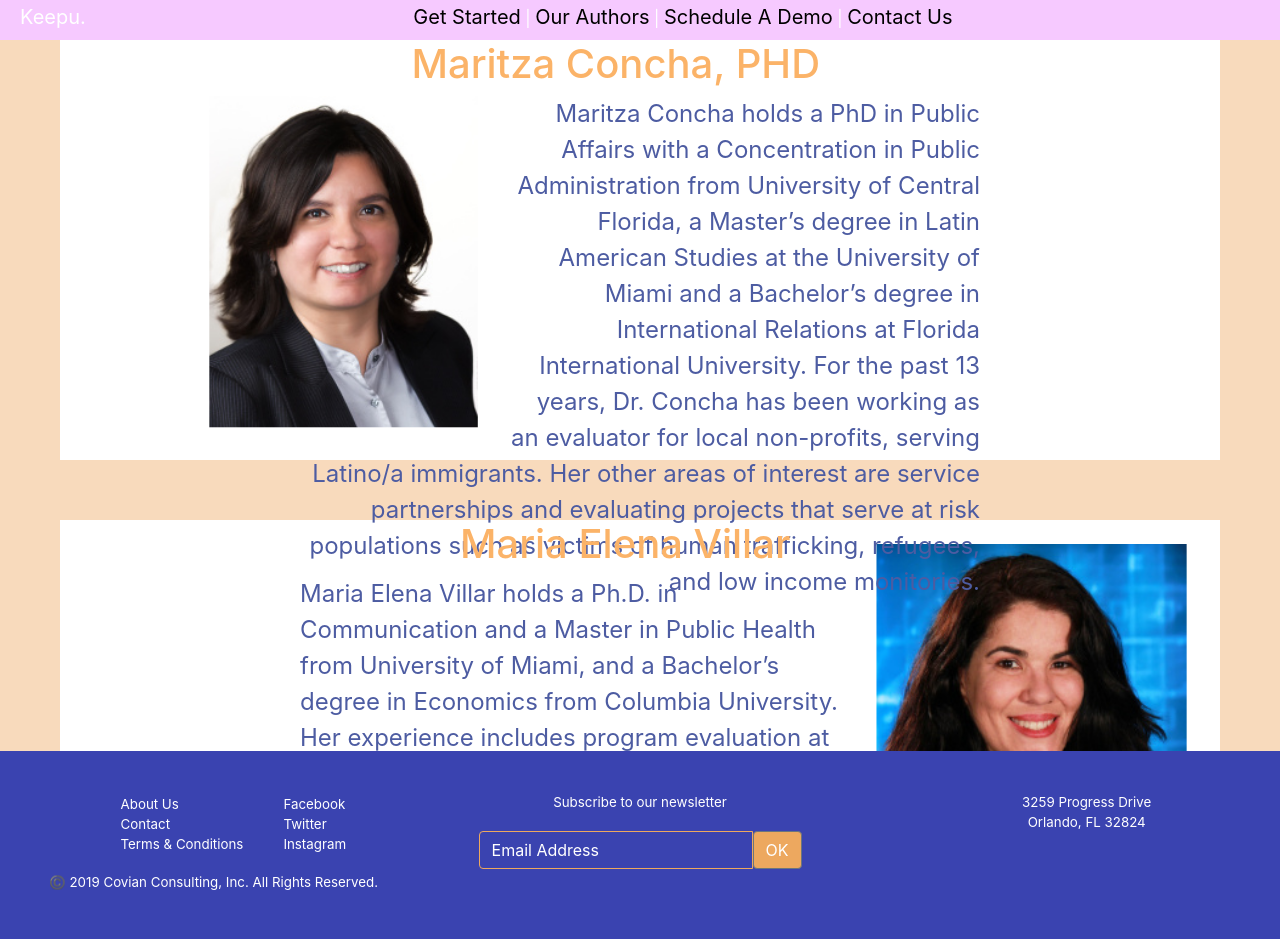
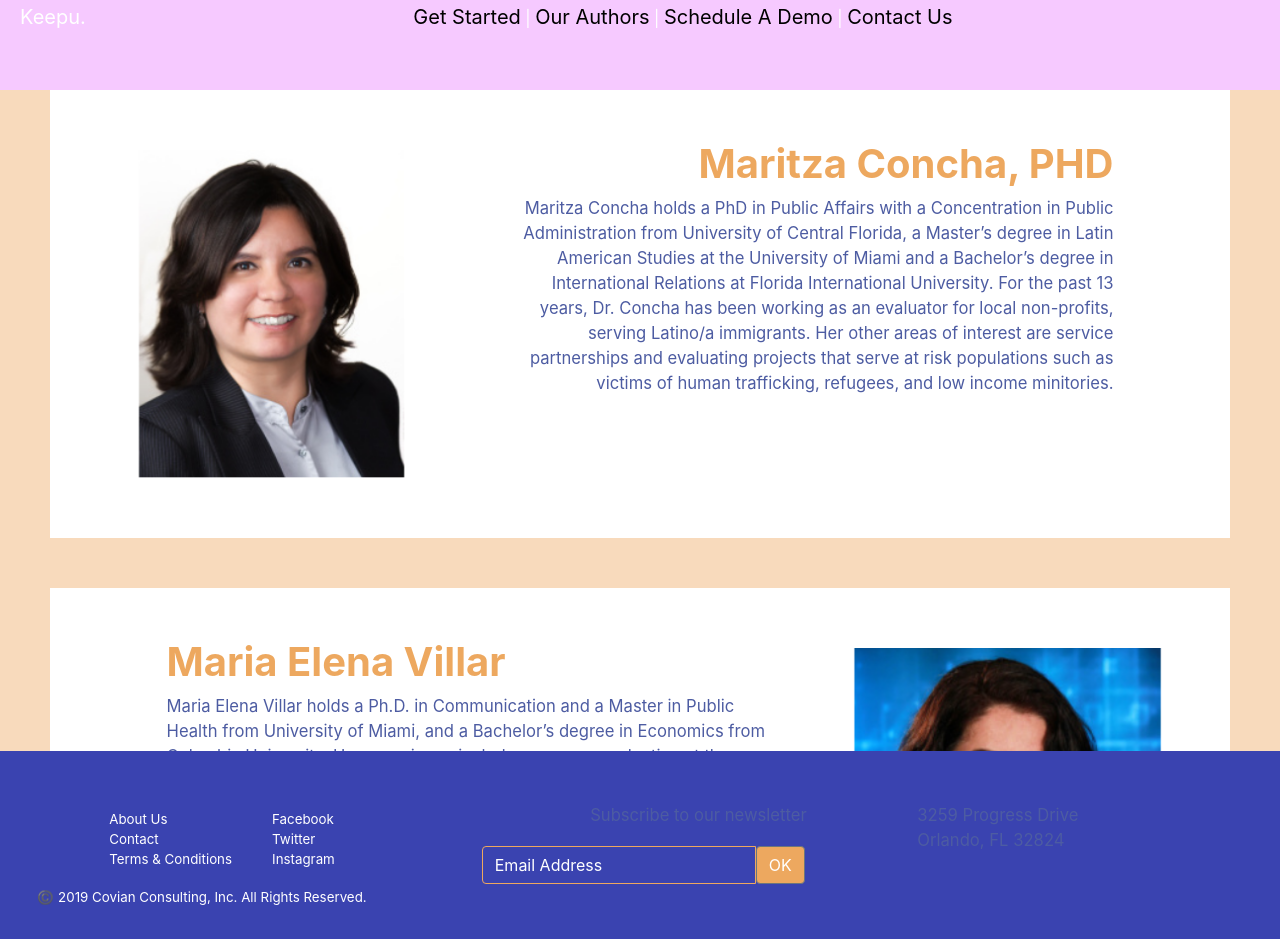
Before and after one commit to cortes-web-tech/COP4331-large-project, a React (Create React App) app in the folder website/: page /authors in a window 1280 px wide. Shown: the top 939 px of the page. Built offline with nearby package versions, Linux system fonts and the light colour scheme.

Commit message:
refactored authors page to use css flex

```diff
--- /dev/null
+++ b/website/src/components/pages/Authors.css
@@ -0,0 +1,70 @@
+@media(min-width:468px) {
+  .container1 {
+    display: flex;
+    /*border: 1px black solid;*/
+    padding: 1em;
+    justify-content: center;
+    margin: 1em;
+    flex-wrap: wrap;
+    background-color: white;
+  }
+
+  .box1 {
+    flex: 1;
+    /*border: 1px black solid;*/
+    min-width: 30%;
+    margin: 10px;
+    justify-content: center;
+  }
+
+  .box2 {
+    flex: 2;
+    /*border: 1px black solid;*/
+    min-width: 0;
+    font-size: 1.3vw;
+    overflow: hidden;
+    margin-left: 2em;
+    margin-right: 2em;
+    padding-left: 2em;
+    padding-right: 2em;
+    color: #4D5CA2;
+    text-align: right;
+  }
+
+  .container2 {
+    display: flex;
+    /*border: 1px black solid;*/
+    padding: 1em;
+    justify-content: center;
+    margin: 1em;
+    flex-wrap: wrap;
+    background-color: white;
+  }
+
+  .box4 {
+    flex: 1;
+    /*border: 1px black solid;*/
+    min-width: 30%;
+    margin: 10px;
+    justify-content: center;
+  }
+
+  .box3 {
+    flex: 2;
+    /*border: 1px black solid;*/
+    min-width: 0;
+    font-size: 1.3vw;
+    overflow: hidden;
+    margin-left: 2em;
+    margin-right: 2em;
+    padding-left: 2em;
+    padding-right: 2em;
+    color: #4D5CA2;
+    text-align: left;
+  }
+
+  img {
+    max-width: 100%;
+  }
+
+}
--- a/website/src/components/pages/Authors.js
+++ b/website/src/components/pages/Authors.js
@@ -1,25 +1,50 @@
 import React, { Component } from 'react';
 import maritza from '../../Pictures/maritza.png';
 import maria from '../../Pictures/maria.png';
-
+import './Authors.css'
 
 class Authors extends Component {
   render () {
     return (
       <React.Fragment>
-      <div style={style}>
-        <div style = {bio}>
-            <h1 style={name1}>Maritza Concha, PHD</h1>
-            <img className="float-left" src={maritza} style={pic1} />
-            <p style={textBox1}>Maritza Concha holds a PhD in Public Affairs with a Concentration in Public Administration from University of Central Florida, a Master’s degree in Latin American Studies at the University of Miami and a Bachelor’s degree in International Relations at Florida International University. For the past 13 years, Dr. Concha has been working as an evaluator for local non-profits, serving Latino/a immigrants. Her other areas of interest are service partnerships and evaluating projects that serve at risk populations such as victims of human trafficking, refugees, and low income monitories.</p>
+        <div style={authors}>
+          <div class='container1'>
+            <div class='box1'>
+              <img src = {maritza} />
+            </div>
+            <div class ='box2'>
+              <h1 style={h1}>Maritza Concha, PHD</h1>
+              <p>Maritza Concha holds a PhD in Public Affairs with a Concentration
+              in Public Administration from University of Central Florida, a Master’s
+               degree in Latin American Studies at the University of Miami and a
+               Bachelor’s degree in International Relations at Florida International
+               University. For the past 13 years, Dr. Concha has been working as an
+               evaluator for local non-profits, serving Latino/a immigrants. Her other
+               areas of interest are service partnerships and evaluating projects that
+               serve at risk populations such as victims of human trafficking, refugees,
+               and low income minitories.</p>
+            </div>
+          </div>
+
+          <div class='container2'>
+            <div class ='box3'>
+              <h1 style={h1}>Maria Elena Villar</h1>
+              <p>Maria Elena Villar holds a Ph.D. in Communication and a Master in
+              Public Health from University of Miami, and a Bachelor’s degree in
+              Economics from Columbia University. Her experience includes program
+              evaluation at the national and international level as well as strategic
+              communication for social change. Prior to co-founding Covian Consulting,
+              Inc., she was the Director of Research at the Partnership for the Study
+              and Prevention of Violence at the University of Miami and a Senior Research
+              Scientist at the Institute for Child Health Policy at Nova Southeastern University.
+              A published researcher, Dr. Villar is an associate professor at Florida International University.</p>
+            </div>
+            <div class='box4'>
+              <img src = {maria} />
+            </div>
+          </div>
+
         </div>
-
-        <div style = {bio}>
-            <img className="float-right" style = {pic2} src={maria} />
-            <h1 style={name2}>Maria Elena Villar</h1>
-            <p style={textBox2}>Maria Elena Villar holds a Ph.D. in Communication and a Master in Public Health from University of Miami, and a Bachelor’s degree in Economics from Columbia University. Her experience includes program evaluation at the national and international level as well as strategic communication for social change. Prior to co-founding Covian Consulting, Inc., she was the Director of Research at the Partnership for the Study and Prevention of Violence at the University of Miami and a Senior Research Scientist at the Institute for Child Health Policy at Nova Southeastern University. A published researcher, Dr. Villar is an associate professor at Florida International University.</p>
-        </div>
-      </div>
 
       </React.Fragment>
     );
@@ -27,69 +52,13 @@ class Authors extends Component {
 }
 export default Authors;
 
-const style = {
-  padding: 0,
-  color: '#ffffff',
-  textAlign: 'center',
-  width: "100%",
-  fontSize: "12px",
-  marginLeft: "auto",
-  marginRight: "auto",
-  height: "100%",
-  backgroundColor: "#f8dabc",
-  backgroundSize: "cover",
-  minHeight: '100%'
+const authors = {
+    background: "#f8dabc",
+    height: '100%'
 }
 
-const textBox1 = {
-  fontSize: "2em",
-  color: "#4D5CA2",
-  textAlign: 'right',
-  paddingRight: '10em',
-  paddingLeft: '10em',
-  textOverflow: 'ellipsis'
+
+const h1 = {
+  color: "#EDA85F",
+  fontWeight: 'bold'
 }
-
-const textBox2 = {
-  fontSize: "2em",
-  color: "#4D5CA2",
-  textAlign: 'left',
-  paddingRight: '10em',
-  paddingLeft: '10em',
-  textOverflow: 'ellipsis'
-}
-
-const name1 = {
-  color: "#fbb368",
-  textAlign: 'right',
-  paddingRight: '10em'
-}
-
-const name2 = {
-  color: "#fbb368",
-  textAlign: 'left',
-  paddingLeft: '10em'
-}
-
-const bio = {
-  background: 'white',
-  height: '35em',
-  marginLeft: '5em',
-  marginRight: '5em',
-  marginBottom: '5em'
-}
-
-const pic1 = {
-  display: 'block',
-  maxWidth: '100%',
-  height: 'auto',
-  paddingLeft: '10em',
-}
-
-const pic2 = {
-  display: 'block',
-  maxWidth: '100%',
-  height: 'auto',
-  paddingRight: '10em',
-  padding: '2em'
-}
--- a/website/src/components/pages/Demo.js
+++ b/website/src/components/pages/Demo.js
@@ -16,8 +16,8 @@ class Demo extends Component {
             <h1> <b>{'Keepu can help you'}</b></h1>
           </div>
 
-          <div style={btn}>
-            <Button color="primary">Schedule a visit</Button>
+          <div>
+          <button type="button" style ={btn}>Schedule a visit</button>
           </div>
 
 
@@ -42,8 +42,14 @@ const demoContainer = {
 }
 
 const btn = {
-  textAlign: 'center',
-  paddingLeft: "50%"
+    background: '#ffffff',
+    color: '#807bbd',
+    width:' 200px',
+    height:'50px',
+    borderRadius: '25px',
+    fontSize: '45%',
+    float: 'right',
+    marginRight: '18%'
 }
 
 const video = {
```
